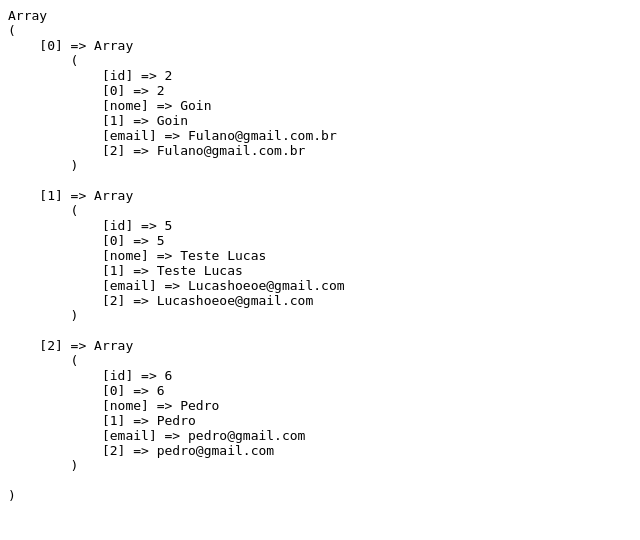
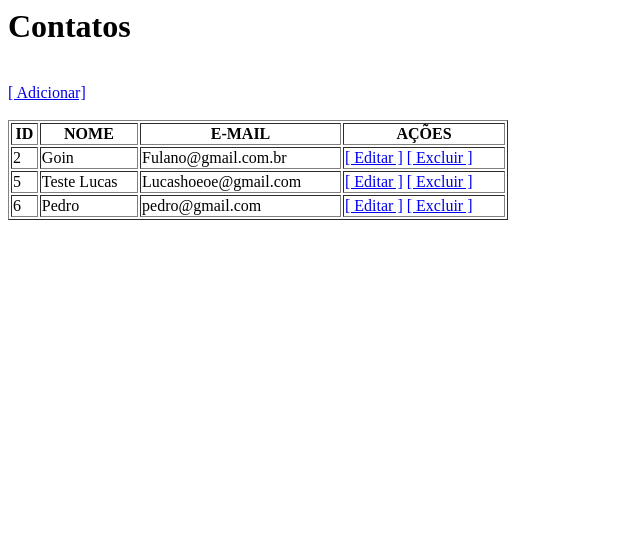
Before and after one commit to Lucasplpx/crud_oo, a PHP site: page / in a window 1280 px wide. Shown: the top 540 px of the page, without its empty margins (0-640 px from the left). Run offline with PHP 8.4, Linux system fonts and the light colour scheme; data comes from the database, SQL or seed files in the repository; both versions use the stored data as it was after the commit.

Commit message:
Add files

```diff
--- a/contato.class.php
+++ b/contato.class.php
@@ -34,22 +34,17 @@ class Contato {
         }
     }
 
-    public function getNome($email){
-        $sql = "SELECT nome FROM contatos WHERE email = :email";
+    public function getInfo($id){
+        $sql = "SELECT id, nome, email FROM contatos WHERE id = :id";
         $sql = $this->pdo->prepare($sql);
-        $sql->bindValue(":email", $email);
+        $sql->bindValue(":id",$id);
         $sql->execute();
 
         if($sql->rowCount() > 0){
-            $info = $sql->fetch();
-
-            $nome = $info['nome'];
-            return $nome;
+            return $sql->fetch();
         } else {
-            return '';
+            return array();
         }
-
-
     }
 
     public function getAll(){
@@ -66,32 +61,23 @@ class Contato {
     }
 
 
-    public function editar($nome, $email){
-        if($this->existeEmail($email) == true){
-            $sql = "UPDATE contatos SET nome = :nome WHERE email = :email";
+    public function editar($id,$nome, $email){
+
+            $sql = "UPDATE contatos SET nome = :nome , email = :email WHERE id = :id";
             $sql = $this->pdo->prepare($sql);
             $sql->bindValue(":nome", $nome);
             $sql->bindValue(":email", $email);
+            $sql->bindValue(":id", $id);
             $sql->execute();
 
-            return true;
-        } else {
-            return false;
-        }
     }
 
-    public function excluir($email){
-        if($this->existeEmail($email)){
-            $sql = "DELETE FROM contatos WHERE email = :email";
+    public function excluir($id){
+
+            $sql = "DELETE FROM contatos WHERE id = :id";
             $sql = $this->pdo->prepare($sql);
-            $sql->bindValue(":email", $email);
+            $sql->bindValue(":id", $id);
             $sql->execute();
-
-            return true;
-        } else {
-            return false;
-        }
-
 
     }
 
--- a/index.php
+++ b/index.php
@@ -1,12 +1,33 @@
 <?php
 include 'contato.class.php';
-
 $contato = new Contato();
 
-$info = $contato->getAll();
-
-echo "<pre>";
-print_r($info);
-echo "<pre/>";
+$lista = $contato->getAll();
 
 ?>
+
+<h1>Contatos</h1>
+<br/>
+<a href="adicionar.html">[ Adicionar]</a>
+<br/> <br/>
+
+
+<table border="1" width="500">
+    <tr>
+        <th>ID</th>
+        <th>NOME</th>
+        <th>E-MAIL</th>
+        <th>AÇÕES</th>
+    </tr>
+    <?php foreach ($lista as $cont):?>
+        <tr>
+            <td><?php echo $cont['id'];?></td>
+            <td><?php echo $cont['nome'];?></td>
+            <td><?php echo $cont['email'];?></td>
+            <td>
+                <a href="editar.php?id=<?php echo $cont['id']?>">[ Editar ]</a>
+                <a onclick="return confirm('Deseja excluir?');" href="excluir.php?id=<?php echo $cont['id'];?>">[ Excluir ]</a>
+            </td>
+        </tr>
+    <?php endforeach;?>
+</table>
```
Also changed, not shown: adicionar.html (added, +27 -0 lines), adicionar_submit.php (added, +14 -0 lines), aditar_submit.php (added, +13 -0 lines), crudoo.sql (+5 -4 lines), editar.php (added, +38 -0 lines), excluir.php (added, +14 -0 lines).
